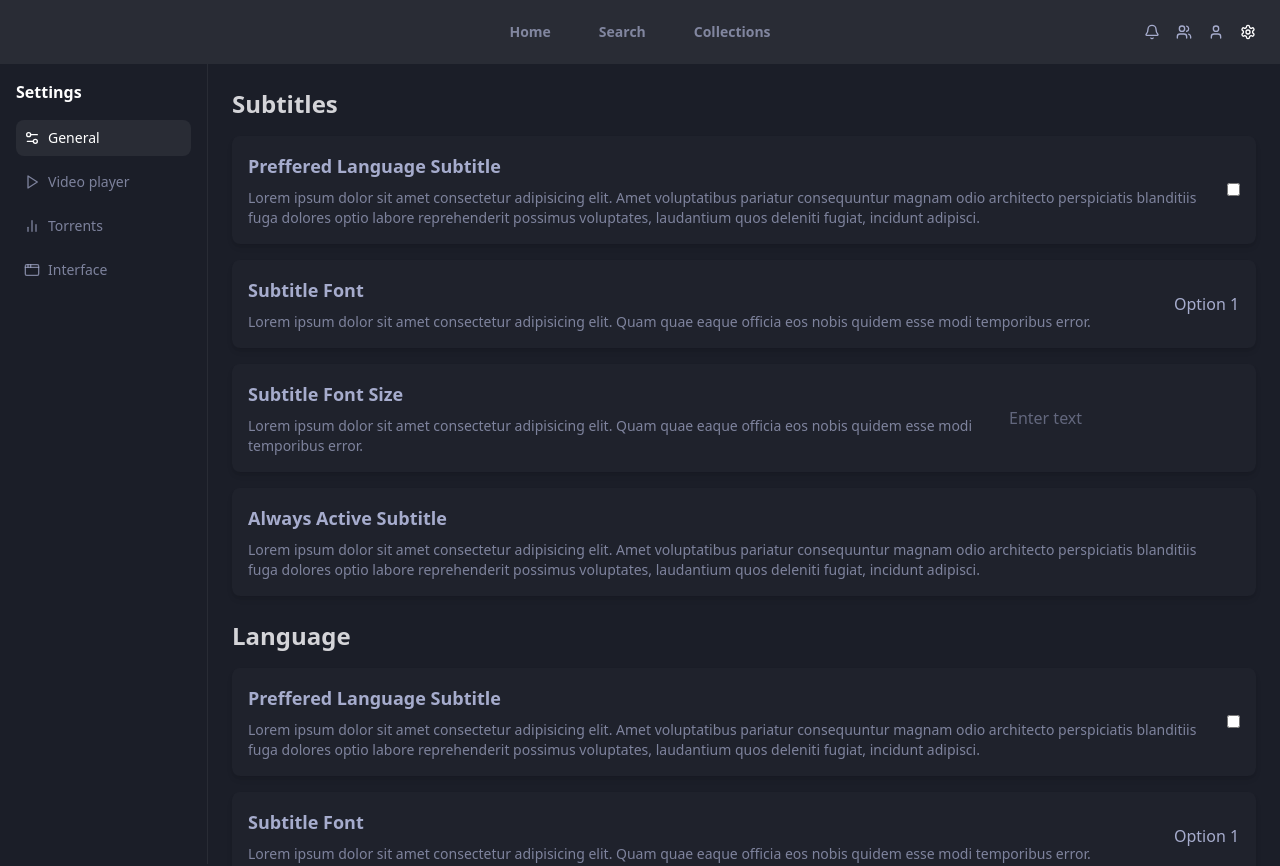
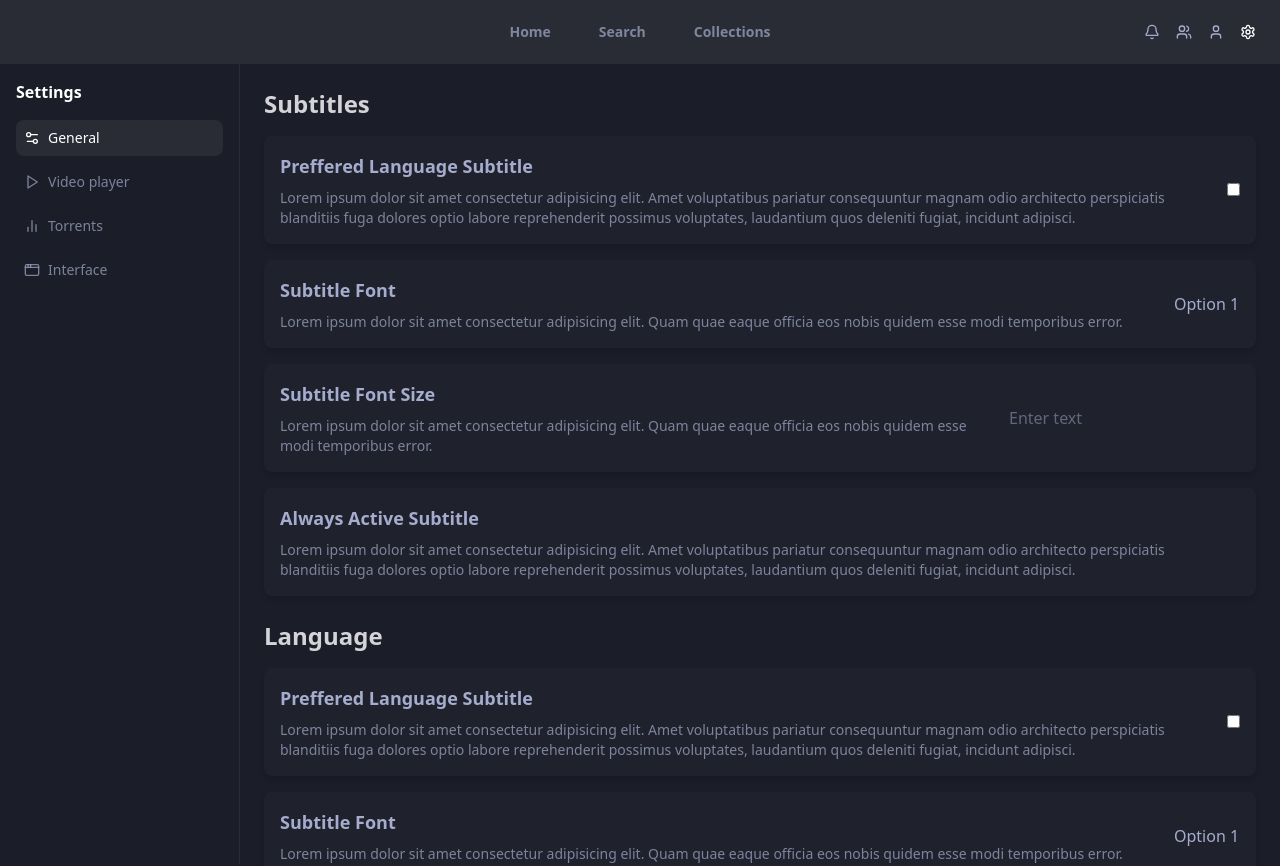
Before and after one commit to yerovyespitia/seijaku, a React (Vite) app: page /settings in a window 1280 px wide. Shown: the top 866 px of the page. Built offline with nearby package versions, Linux system fonts and the light colour scheme.

Commit message:
refactor: update design + semantic

```diff
--- a/src/components/poster/index.tsx
+++ b/src/components/poster/index.tsx
@@ -12,15 +12,15 @@ export const Poster = ({ anime }: PosterProps) => {
         animate={{ opacity: 1, y: 0 }}
         whileTap={{ scale: 0.85 }}
         transition={{ duration: 1 }}
-        className='relative w-full h-0 pb-[150%] overflow-hidden rounded-md cursor-pointer'
+        className='relative w-full h-0 pb-[150%] overflow-hidden rounded-lg cursor-pointer'
       >
-        <section className='absolute top-0 left-0 w-full h-full overflow-hidden rounded-md group cursor-pointer transition-transform duration-300 transform hover:scale-[1.03]'>
+        <section className='absolute top-0 left-0 w-full h-full overflow-hidden rounded-lg group cursor-pointer transition-transform duration-300 transform hover:scale-[1.03]'>
           <img
             className='w-full h-full object-cover'
             src={anime.images.jpg.large_image_url}
             alt={anime.title_english || anime.title}
           />
-          <div className='absolute inset-0 bg-black/0 group-hover:bg-black/90 transition-bg duration-150' />
+          <div className='absolute inset-0 bg-black/0 group-hover:bg-black/50 transition-bg duration-150' />
           <article className='hidden group-hover:flex justify-center items-center absolute inset-0 font-semibold text-center text-sm px-3 text-white transition-all duration-300'>
             {anime.title_english || anime.title}
           </article>
--- a/src/components/slidebar/index.tsx
+++ b/src/components/slidebar/index.tsx
@@ -14,7 +14,7 @@ export const Sidebar = ({ selectedItem, setSelectedItem }: SidebarProps) => {
   ]
 
   return (
-    <div className='w-52 h-screen overflow-auto fixed left-0 bg-pm p-4 border-r border-sd'>
+    <aside className='w-60 h-screen overflow-auto fixed left-0 bg-pm p-4 border-r border-sd'>
       <h2 className='font-semibold mb-4 text-white'>Settings</h2>
       <ul>
         {sidebarItems.map((item, index) => (
@@ -32,6 +32,6 @@ export const Sidebar = ({ selectedItem, setSelectedItem }: SidebarProps) => {
           </button>
         ))}
       </ul>
-    </div>
+    </aside>
   )
 }
--- a/src/routes/settings.tsx
+++ b/src/routes/settings.tsx
@@ -8,11 +8,11 @@ export const Route = createFileRoute('/settings')({
 })
 
 function RouteComponent() {
+  const [selectedItem, setSelectedItem] = useState('General')
+
   useEffect(() => {
     window.scrollTo(0, 0)
   }, [])
-
-  const [selectedItem, setSelectedItem] = useState('General')
 
   const renderSettings = () => {
     switch (selectedItem) {
@@ -28,9 +28,9 @@ function RouteComponent() {
   }
 
   return (
-    <section className='w-full'>
+    <>
       <Sidebar selectedItem={selectedItem} setSelectedItem={setSelectedItem} />
-      <div className='pl-52'>{renderSettings()}</div>
-    </section>
+      <div className='pl-60'>{renderSettings()}</div>
+    </>
   )
 }
```
